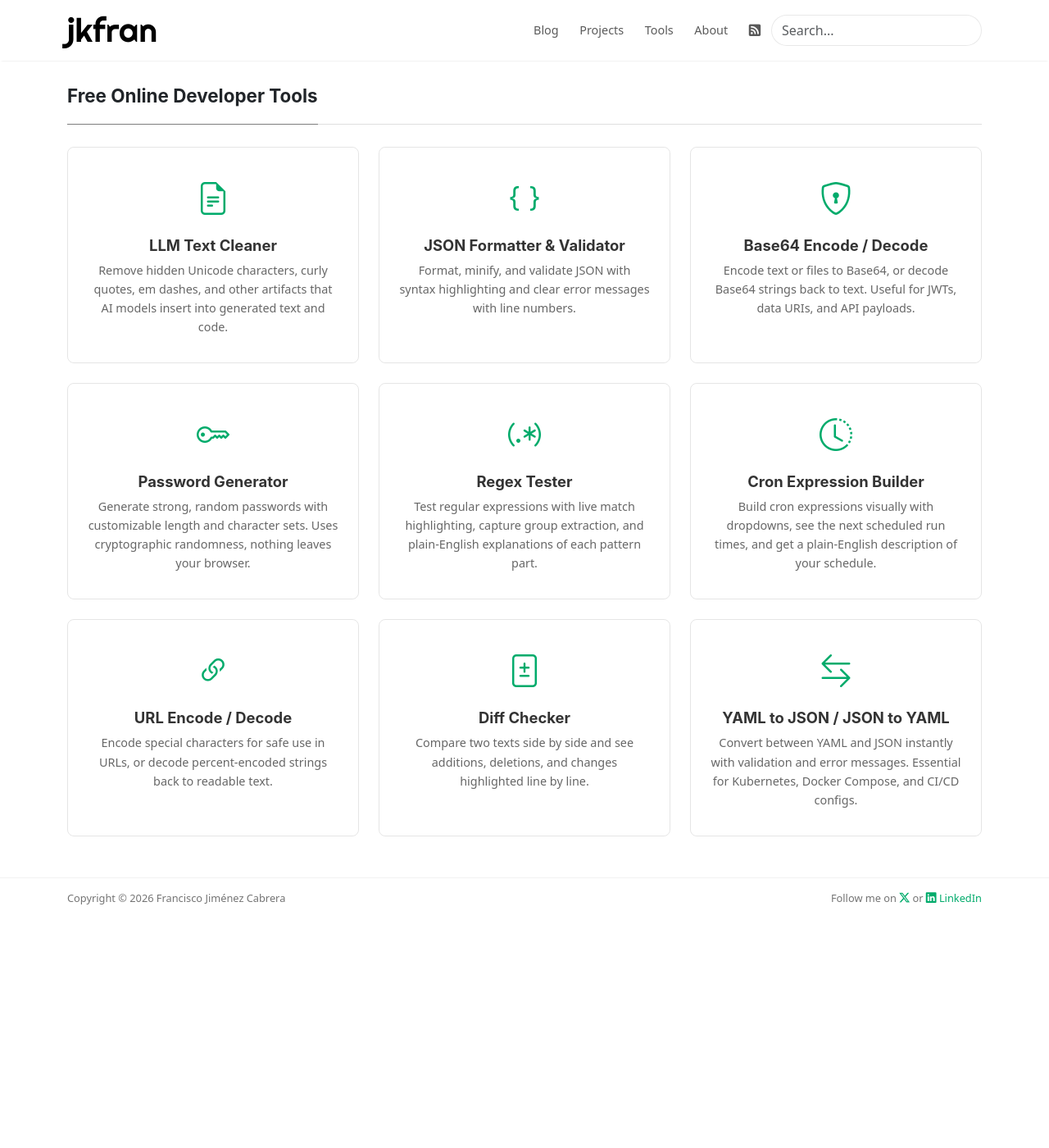
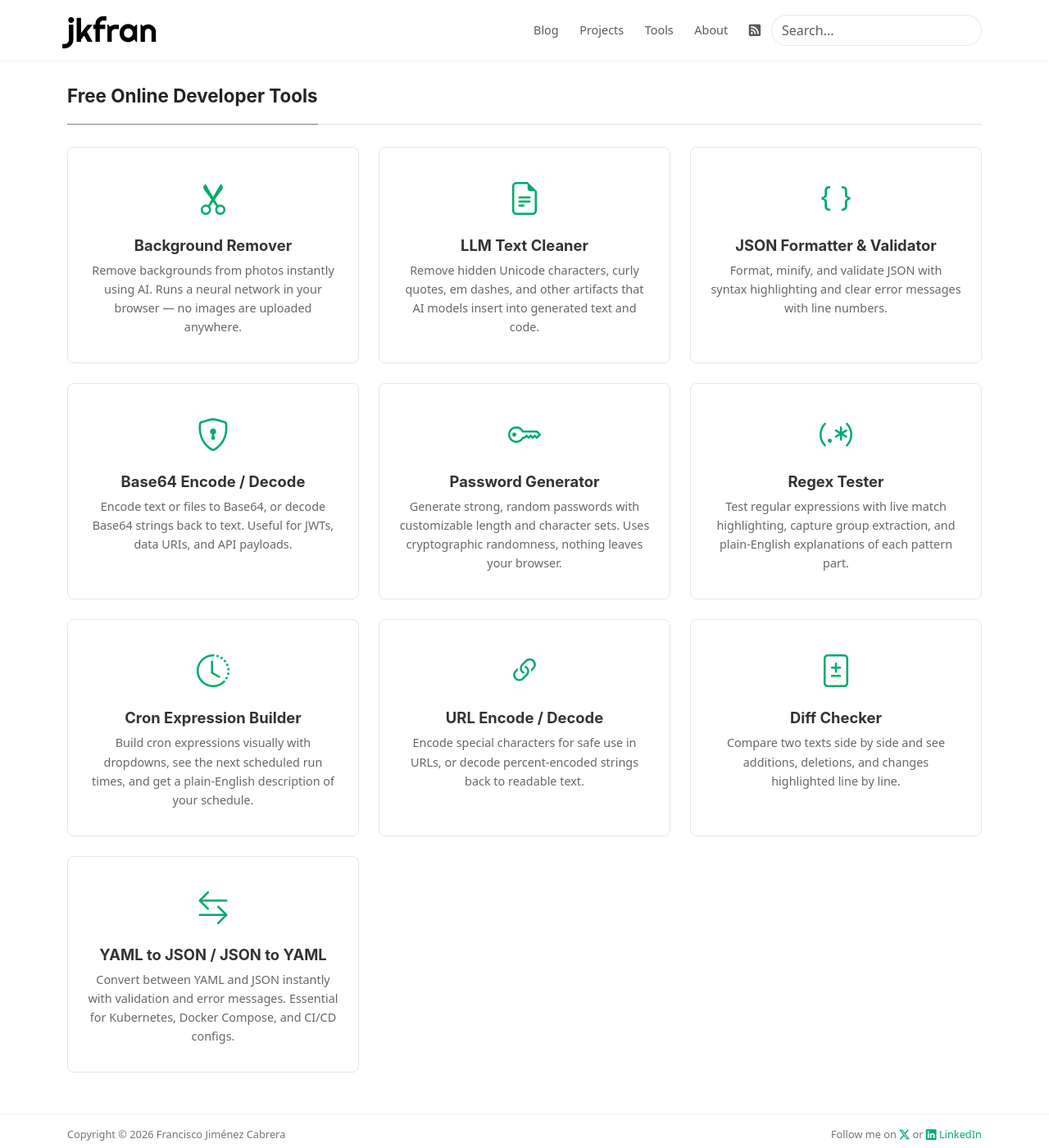
Before and after one commit to jkfran/jkfran.com, a Jekyll site: the page built from _pages/tools.md, in a window 1280 px wide and 1400 px high. Shown: the whole window at 82% size. Built offline with Jekyll 4.4.1, drawn with Linux system fonts in a browser that asks for light colours.

Commit message:
Add Background Remover tool: AI-powered, runs in browser
- New tool page using Transformers.js + RMBG-1.4 neural network
- Model loads from HuggingFace CDN (~40MB, cached after first use)
- All processing client-side via WebAssembly, no images uploaded
- Progress bar for model download, spinner during processing
- Side-by-side preview with checkerboard transparency pattern
- Download result as PNG with transparent background
- 10MB file size limit, validates image type

```diff
--- a/_pages/tools.md
+++ b/_pages/tools.md
@@ -6,6 +6,12 @@ description: "Free online developer tools: JSON formatter, regex tester, Base64
 ---
 
 <div class="tools-grid">
+
+  <a href="{{ site.baseurl }}/tools/background-remover/" class="tool-card">
+    <div class="tool-icon"><i class="bi bi-scissors" aria-hidden="true"></i></div>
+    <h3>Background Remover</h3>
+    <p>Remove backgrounds from photos instantly using AI. Runs a neural network in your browser — no images are uploaded anywhere.</p>
+  </a>
 
   <a href="{{ site.baseurl }}/tools/llm-text-cleaner/" class="tool-card">
     <div class="tool-icon"><i class="bi bi-file-earmark-text" aria-hidden="true"></i></div>
--- /dev/null
+++ b/_sass/pages/_tools-bg-remover.scss
@@ -0,0 +1,32 @@
+// Background Remover tool
+
+.bg-preview {
+  border: 1px solid rgba(0, 0, 0, 0.1);
+  border-radius: 6px;
+  overflow: hidden;
+  min-height: 120px;
+  display: flex;
+  align-items: center;
+  justify-content: center;
+
+  img,
+  canvas {
+    display: block;
+    max-width: 100%;
+    height: auto;
+  }
+}
+
+.bg-checkerboard {
+  background-image:
+    linear-gradient(45deg, #e0e0e0 25%, transparent 25%),
+    linear-gradient(-45deg, #e0e0e0 25%, transparent 25%),
+    linear-gradient(45deg, transparent 75%, #e0e0e0 75%),
+    linear-gradient(-45deg, transparent 75%, #e0e0e0 75%);
+  background-size: 20px 20px;
+  background-position:
+    0 0,
+    0 10px,
+    10px -10px,
+    -10px 0;
+}
--- a/assets/css/main.scss
+++ b/assets/css/main.scss
@@ -25,6 +25,7 @@
 @import "pages/tools-password";
 @import "pages/tools-regex";
 @import "pages/tools-diff";
+@import "pages/tools-bg-remover";
 @import "pages/about";
 @import "pages/goodreads";
 
```
Also changed, not shown: _tools/background-remover.html (added, +296 -0 lines).
